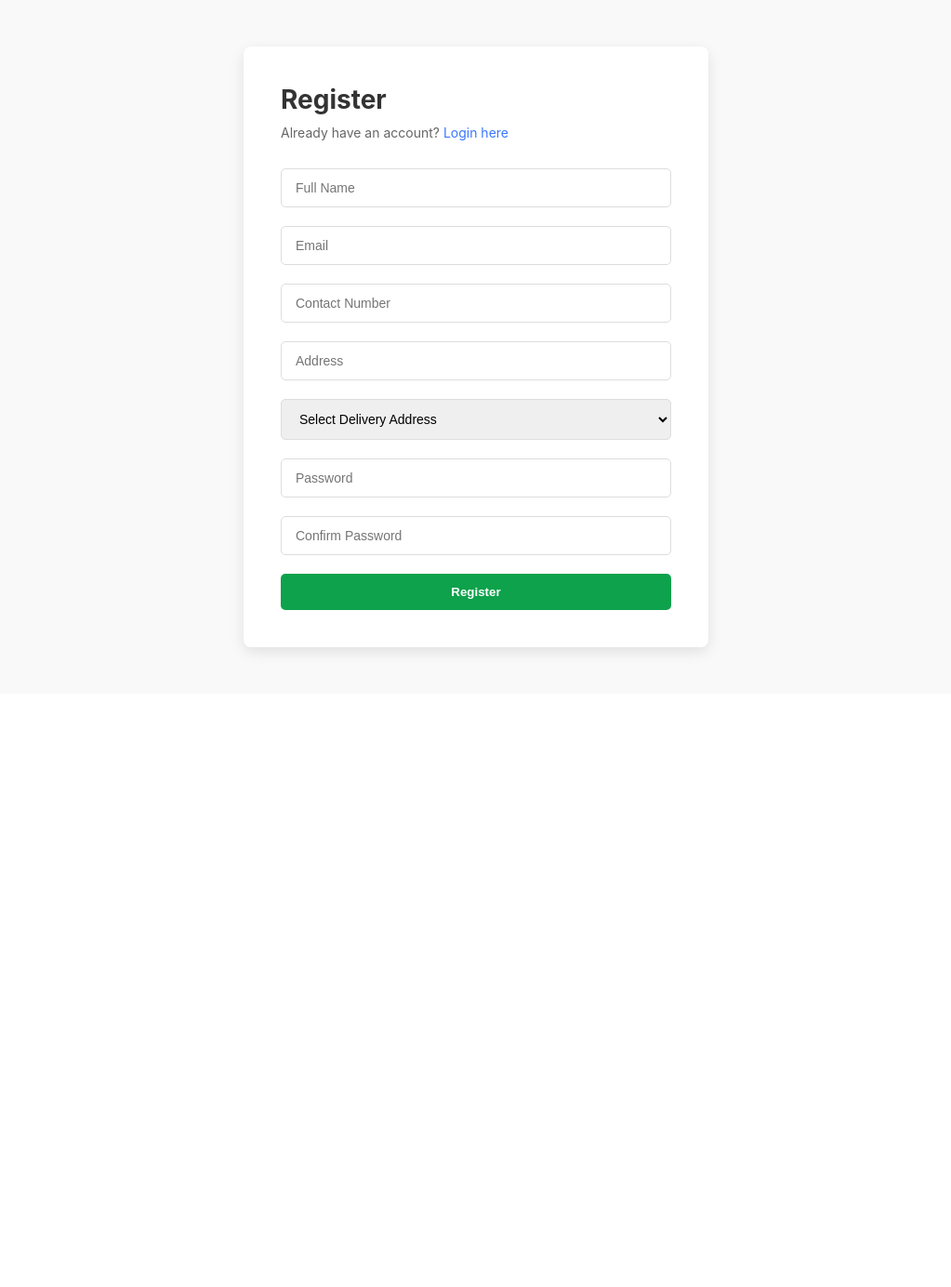
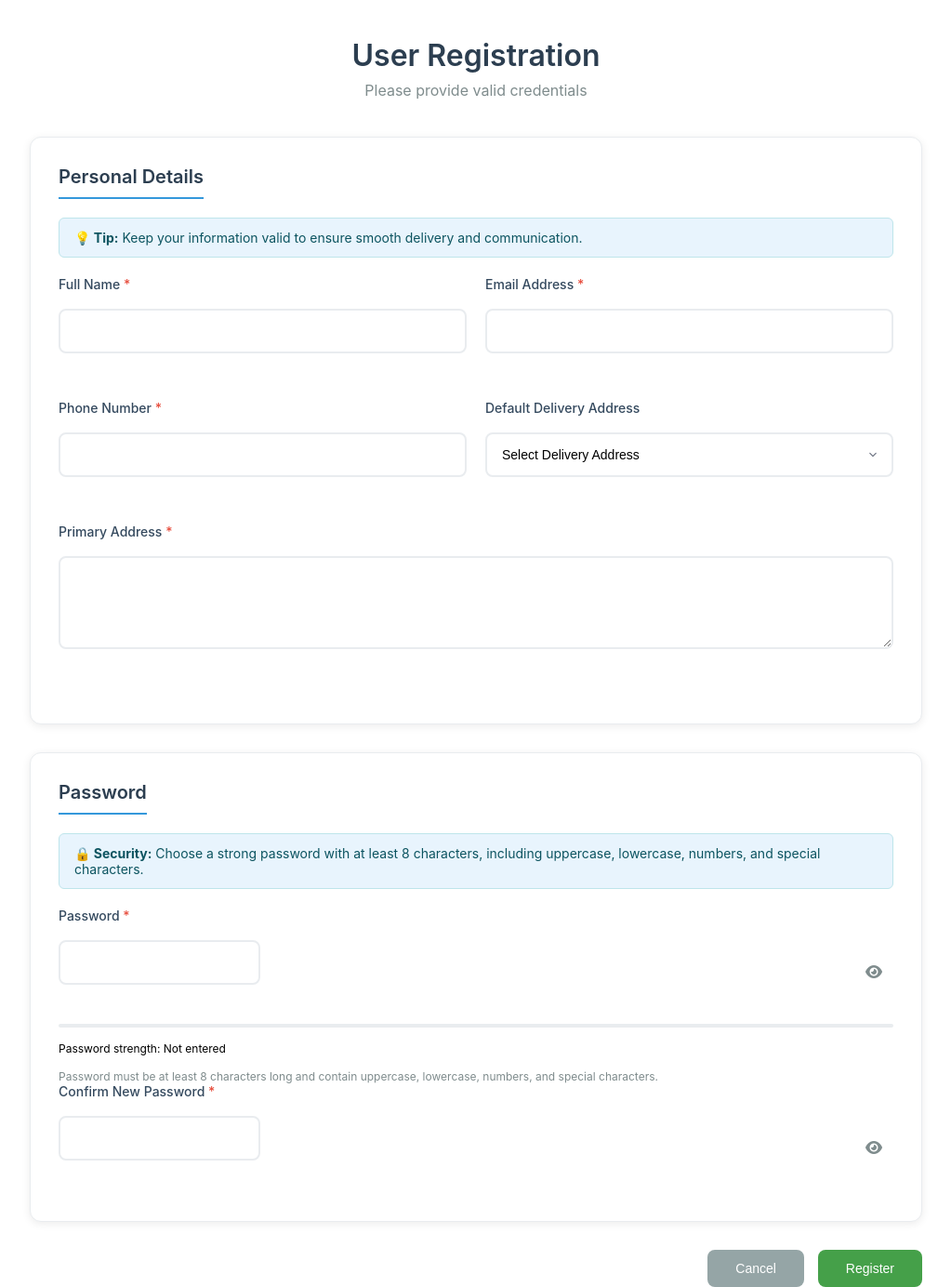
Before and after one commit to Prateek-Giree/Ecommerce_website_django, a Django app: page /register/ in a window 1280 px wide. Shown: the part 178-1562 px from the top of the page at 93% size, without its empty margins (128-1151 px from the left). Before the commit the page ends 884 px from the top, so only its background shows below. Run offline with Django 4.2, Linux system fonts and the light colour scheme; data that the repository does not hold is empty; some libraries are stand-ins or nearby versions; some web fonts are replaced.

Commit message:
Redesigned register page

```diff
--- a/ecomm/templates/ecomm/login_register.html
+++ b/ecomm/templates/ecomm/login_register.html
@@ -1,7 +1,5 @@
 {% extends "base.html" %} {% block title %} FastCart | Login
 {% endblock title %} {% block body %} {% include "navbar.html" %} {% load static %}
-
-
 {% if page == "login" %}
 <section class="breadcrumb">
   <a href="{% url 'index' %}"><i class="fa fa-house"></i> Home</a>
@@ -43,37 +41,127 @@
   </div>
 </div>
 {% endif %} {% if page == "register" %}
+<div class="edit-container">
+  <div class="page-header">
+    <h1>User Registration</h1>
+    <p>Please provide valid credentials</p>
+  </div>
 
-<div class="form-container">
-  <div class="form-box register-form">
-    <h2>Register</h2>
-    <p>Already have an account? <a href="#">Login here</a></p>
+  <form id="profileForm" method="POST" action="{% url 'register' %}">
+    {% csrf_token %}
 
-    <form method="post" action="{% url 'register' %}">
-      {% csrf_token %}
-      <input type="text" placeholder="Full Name" name="fullname" required />
-      <input type="email" placeholder="Email" name="email" required />
-      <input type="tel" placeholder="Contact Number" name="phone" required />
-      <input type="text" placeholder="Address" name="address" required />
+    <!-- Personal Details Section -->
+    <div class="form-section">
+      <h2 class="section-title">Personal Details</h2>
 
-      <select required name="delivery_addr">
-        <option disabled selected>Select Delivery Address</option>
-        {% for addr in delivery_addresses %}
-        <option value="{{ addr.id }}">{{ addr.location }}</option>
-        {% endfor %}
-      </select>
+      <div class="form-info">
+        <strong>💡 Tip:</strong> Keep your information valid to ensure smooth
+        delivery and communication.
+      </div>
 
-      <input type="password" name="pass" placeholder="Password" required />
-      <input
-        type="password"
-        name="cpass"
-        placeholder="Confirm Password"
-        required
-      />
+      <div class="form-grid">
+        <div class="form-group">
+          <label for="fullName"
+            >Full Name <span class="required">*</span></label
+          >
+          <input type="text" id="fullName" name="fullname" required />
+          <span class="error"></span>
+        </div>
 
-      <button type="submit">Register</button>
-    </form>
-  </div>
+        <div class="form-group">
+          <label for="email"
+            >Email Address <span class="required">*</span></label
+          >
+          <input type="email" id="email" name="email" required />
+          <span class="error"></span>
+        </div>
+
+        <div class="form-group">
+          <label for="phone"
+            >Phone Number <span class="required">*</span></label
+          >
+          <input type="tel" id="phone" name="phone" required />
+          <span class="error"></span>
+        </div>
+
+        <div class="form-group">
+          <label for="deliveryAddress">Default Delivery Address</label>
+          <select id="deliveryAddress" name="delivery_addr">
+            <option disabled selected>Select Delivery Address</option>
+            {% for addr in delivery_addresses %}
+            <option value="{{ addr.id }}">{{ addr.location }}</option>
+            {% endfor %}
+          </select>
+          <span class="error"></span>
+        </div>
+
+        <div class="form-group full-width">
+          <label for="address"
+            >Primary Address <span class="required">*</span></label
+          >
+          <textarea id="address" name="address" required></textarea>
+          <span class="error"></span>
+        </div>
+      </div>
+    </div>
+
+    <!-- Password Section -->
+    <div class="form-section">
+      <h2 class="section-title">Password</h2>
+
+      <div class="form-info">
+        <strong>🔒 Security:</strong> Choose a strong password with at least 8
+        characters, including uppercase, lowercase, numbers, and special
+        characters.
+      </div>
+
+      <div class="form-group">
+        <label for="newPassword"
+          >Password <span class="required">*</span></label
+        >
+        <div class="input-group">
+          <input type="password" id="newPassword" name="pass" required />
+          <span class="input-icon" onclick="togglePassword('newPassword')"
+            ><i class="fa-solid fa-eye"></i></span
+          >
+          <span class="error"></span>
+        </div>
+        <div class="password-strength" id="passwordStrength">
+          <div class="strength-bar">
+            <div class="strength-fill"></div>
+          </div>
+          <br />
+          <span class="strength-text">Password strength: Not entered</span>
+        </div>
+        <div class="password-help">
+          Password must be at least 8 characters long and contain uppercase,
+          lowercase, numbers, and special characters.
+        </div>
+      </div>
+
+      <div class="form-group">
+        <label for="confirmPassword"
+          >Confirm New Password <span class="required">*</span></label
+        >
+        <div class="input-group">
+          <input type="password" id="confirmPassword" name="cpass" required />
+          <span class="input-icon" onclick="togglePassword('confirmPassword')"
+            ><i class="fa-solid fa-eye"></i></span
+          >
+          <span class="error"></span>
+        </div>
+        <div id="passwordMatch" class="password-help"></div>
+      </div>
+    </div>
+
+    <!-- Action Buttons -->
+    <div class="btn-group">
+      <button type="button" class="btn btn-secondary" onclick="resetForm()">
+        Cancel
+      </button>
+      <button type="submit" class="btn btn-primary">Register</button>
+    </div>
+  </form>
 </div>
 
 {% endif %} {% endblock %}
--- a/static/css/styles.css
+++ b/static/css/styles.css
@@ -945,6 +945,7 @@ input[type="checkbox"] {
 .error {
   color: tomato;
   font-size: 13px;
+  height: 20px;
   display: block;
   font-family: 'Courier New', Courier, monospace;
 }
```
